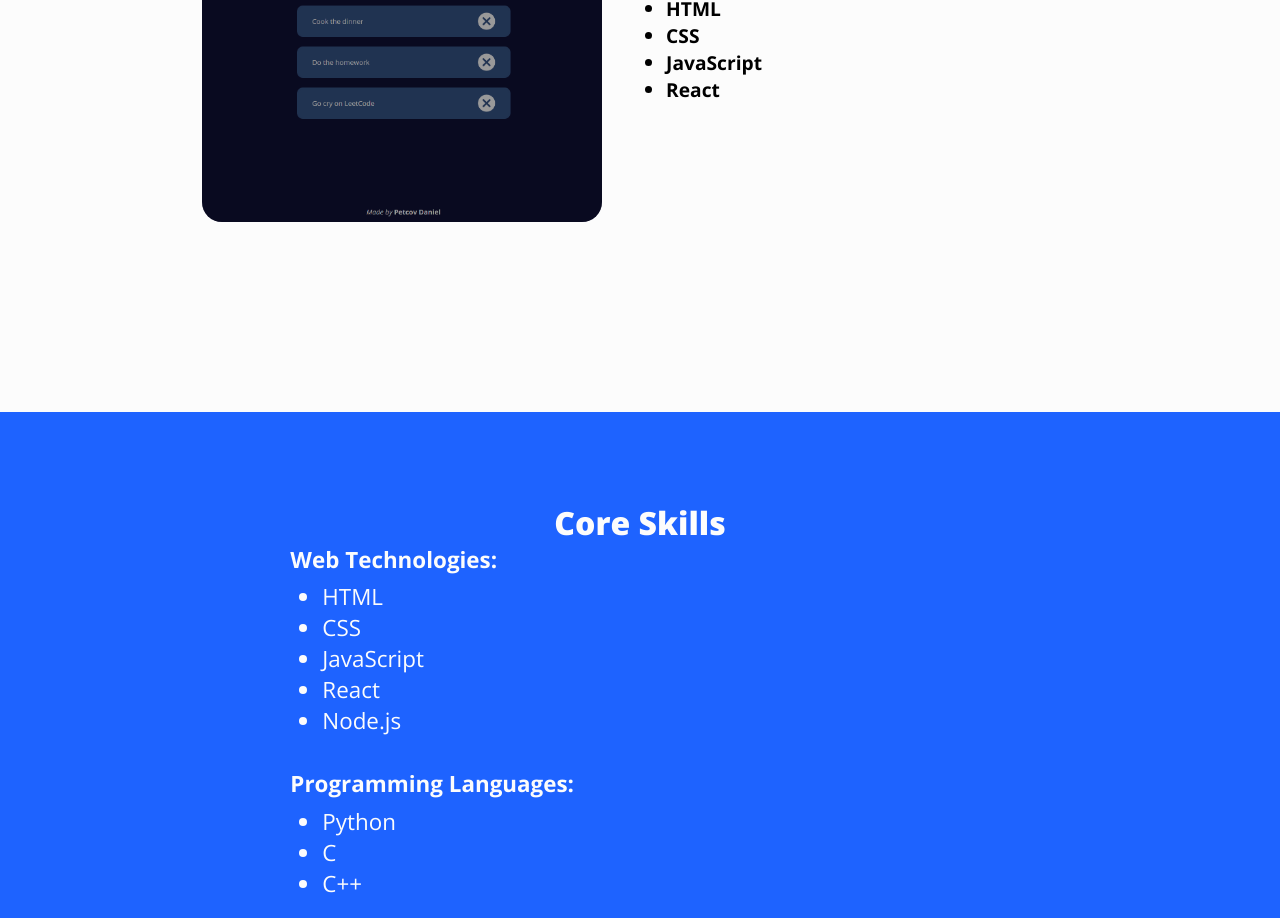
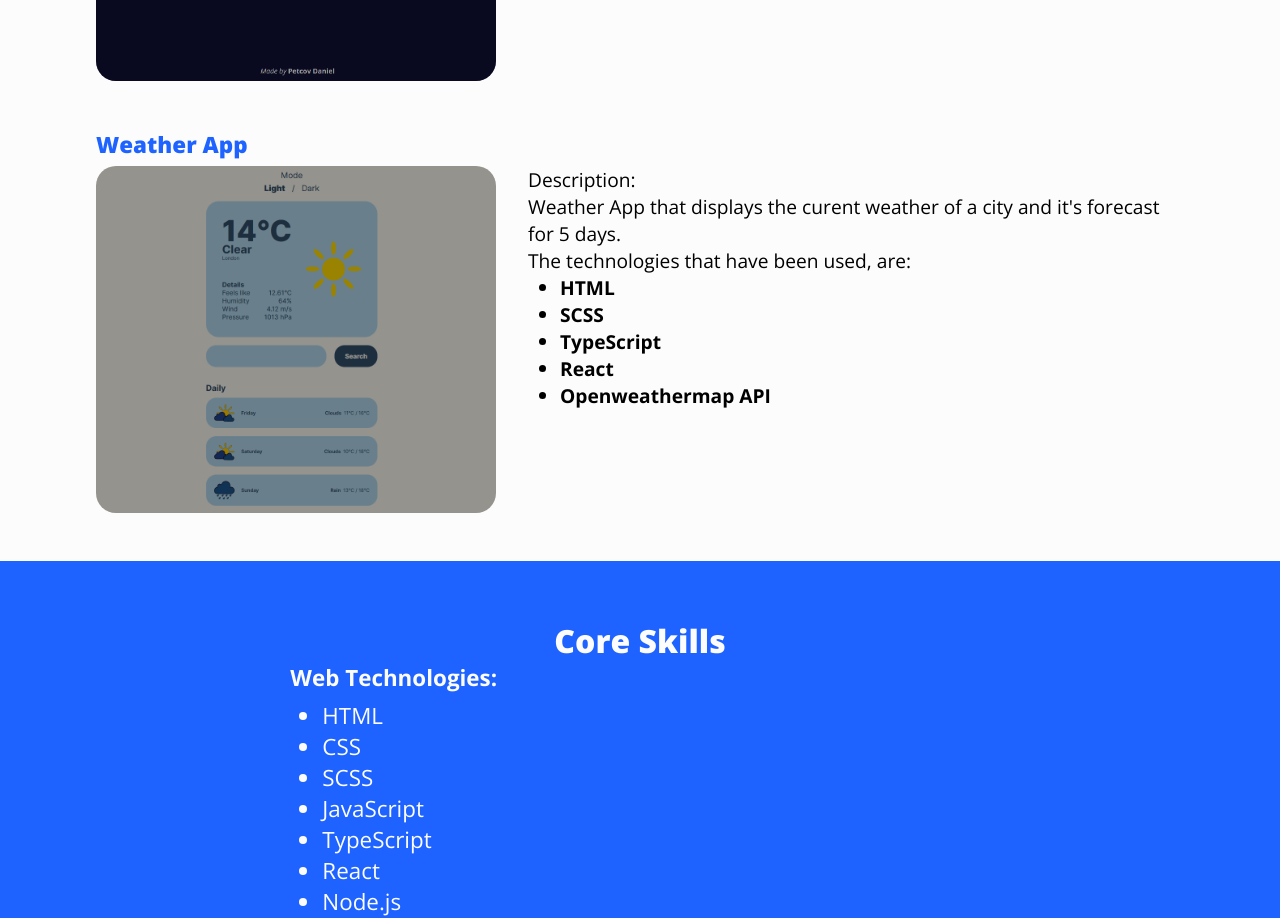
Before and after one commit to DanielPetcov/portfolioV3, a React (Vite) app: page / in a window 1280 px wide. Shown: the part 2052-2970 px from the top of the page. Built offline with nearby package versions, Linux system fonts and the light colour scheme.

Commit message:
added a new tab in core skills

```diff
--- a/src/react_components/main_page/body_components/Projects.jsx
+++ b/src/react_components/main_page/body_components/Projects.jsx
@@ -11,14 +11,14 @@ export default function Projects(){
         ["Description:",
         "Basic To-Do-App, with some beautiful animations.",
         "The technologies that have been used, are:"],  // description
-        ["HTML", "CSS", "JavaScript", "React"]], // core technologies
-        // ob2: ["To Do App", //title
-        // "https://to-do-app-theta-teal.vercel.app/", //link
-        // "src/assets/todo.png", //img src
-        // ["Description:",
-        // "Basic To-Do-App, with some beautiful animations.",
-        // "The technologies that has been used, are:"],  // description
-        // ["HTML", "CSS", "JavaScript", "React"]], // core technologies
+        ["HTML", "SCSS", "JavaScript", "React"]], // core technologies
+        ob2: ["Weather App", //title
+        "https://weather-app-xakr.vercel.app/", //link
+        "src/assets/weatherpage.png", //img src
+        ["Description:",
+        "Weather App that displays the curent weather of a city and it's forecast for 5 days.",
+        "The technologies that have been used, are:"],  // description
+        ["HTML", "SCSS", "TypeScript", "React", "Openweathermap API"]], // core technologies
     }
 
     const renderProjects = (projects_obj) =>{
--- a/src/react_components/main_page/body_components/Skills.jsx
+++ b/src/react_components/main_page/body_components/Skills.jsx
@@ -9,7 +9,9 @@ export default function Skills(){
                 <ul>
                     <li>HTML</li>
                     <li>CSS</li>
+                    <li>SCSS</li>
                     <li>JavaScript</li>
+                    <li>TypeScript</li>
                     <li>React</li>
                     <li>Node.js</li>
                 </ul>
```
Also changed, not shown: src/assets/weatherpage.png (added).
